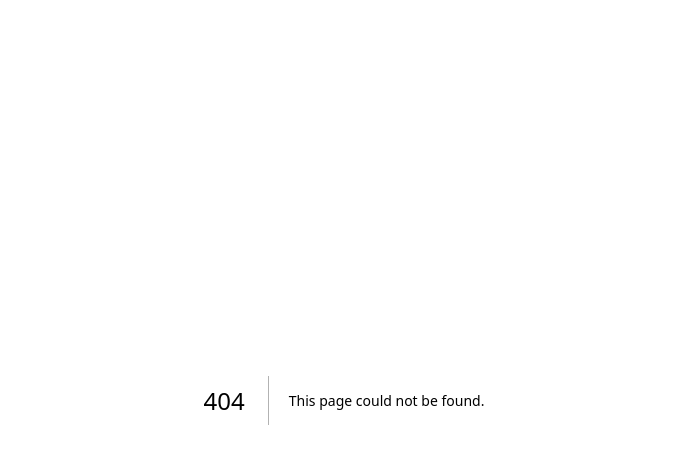
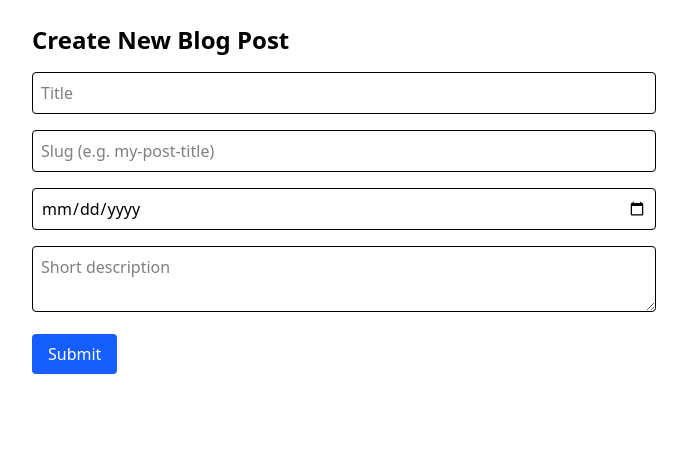
Before and after one commit to rajendra-systango11/blog-app-nextjs, a Next.js app: page /create in a window 1280 px wide. Before the commit this address had no page. Shown: the top 464 px of the page, without its empty margins (296-983 px from the left). Built offline with nearby package versions, Linux system fonts and the light colour scheme.

Commit message:
calling route

```diff
--- /dev/null
+++ b/src/app/api/posts/[slug]/route.ts
@@ -0,0 +1,11 @@
+import { blogPosts } from "@/lib/posts";
+import { NextResponse } from "next/server";
+
+export async function GET(_:Request, {params}:{params:{slug:string}}) {
+  const post = blogPosts.find((p) => p.slug === params.slug);
+    if (!post) {
+    return NextResponse.json({ error: 'Post not found' }, { status: 404 });
+  }
+
+  return NextResponse.json(post);
+}
--- /dev/null
+++ b/src/app/api/posts/route.ts
@@ -0,0 +1,31 @@
+import { blogPosts } from '@/lib/posts';
+
+export async function POST(req: Request) {
+  const newPost = await req.json();
+
+  if (!newPost.title || !newPost.slug || !newPost.date || !newPost.excerpt) {
+    return new Response(JSON.stringify({ error: 'Missing required fields' }), {
+      status: 400,
+    });
+  }
+
+  const exists = blogPosts.some((post) => post.slug === newPost.slug);
+  if (exists) {
+    return new Response(JSON.stringify({ error: 'Post already exists' }), {
+      status: 409,
+    });
+  }
+
+  blogPosts.push(newPost);
+  return new Response(JSON.stringify({ success: true, post: newPost }), {
+    status: 200,
+    headers: { 'Content-Type': 'application/json' },
+  });
+}
+
+export async function GET() {
+  return new Response(JSON.stringify(blogPosts), {
+    status: 200,
+    headers: { 'Content-Type': 'application/json' },
+  });
+}
--- a/src/app/blog/[slug]/page.tsx
+++ b/src/app/blog/[slug]/page.tsx
@@ -1,6 +1,8 @@
+'use client'
 import { blogPosts } from '@/lib/posts';
 import Link from 'next/link';
 import { notFound } from 'next/navigation';
+import { useEffect, useState } from 'react';
 
 type Props = {
   params: {
@@ -14,8 +16,31 @@ export async function generateStaticParams() {
   }));
 }
 
+export async function generateMetadata ({params}:Props){
+  const post = blogPosts.find((p) => p.slug === params.slug);
+
+  if (!post) {
+    notFound(); // triggers 404 page
+  }
+return {
+    title:post.title,
+    description: post.excerpt
+}
+
+}
+
 export default function BlogPostPage({ params }: Props) {
-  const post = blogPosts.find((p) => p.slug === params.slug);
+    const [post, setPost] = useState([]);
+
+    useEffect(() => {
+      const fetchPosts = async () => {
+        const res = await fetch(`/api/posts/${params.slug}`);
+        const data = await res.json();
+        console.log(data)
+        setPost(data);
+      };
+      fetchPosts();
+    }, []);
 
   if (!post) {
     notFound(); // triggers 404 page
--- /dev/null
+++ b/src/app/create/page.tsx
@@ -0,0 +1,90 @@
+'use client';
+
+import { useState } from 'react';
+
+export default function CreatePostPage() {
+  const [formData, setFormData] = useState({
+    title: '',
+    slug: '',
+    excerpt: '',
+    date: '',
+  });
+
+  const [status, setStatus] = useState<'idle' | 'success' | 'error' | 'duplicate'>('idle');
+
+  const handleChange = (e: React.ChangeEvent<HTMLInputElement | HTMLTextAreaElement>) => {
+    setFormData({ ...formData, [e.target.name]: e.target.value });
+    setStatus('idle');
+  };
+
+  const handleSubmit = async (e: React.FormEvent) => {
+    e.preventDefault();
+
+    // 💡 Simple required field validation
+    if (!formData.title || !formData.slug || !formData.excerpt || !formData.date) {
+      setStatus('error');
+      return;
+    }
+
+    const res = await fetch('/api/posts', {
+      method: 'POST',
+      headers: { 'Content-Type': 'application/json' },
+      body: JSON.stringify(formData),
+    });
+
+    if (res.status === 409) {
+      setStatus('duplicate');
+    } else if (res.ok) {
+      setStatus('success');
+      setFormData({ title: '', slug: '', excerpt: '', date: '' }); // reset form
+    } else {
+      setStatus('error');
+    }
+  };
+
+  return (
+    <main className="p-6 max-w-2xl mx-auto">
+      <h1 className="text-2xl font-bold mb-4">Create New Blog Post</h1>
+
+      {status === 'success' && <p className="text-green-600 mb-2">✅ Post created!</p>}
+      {status === 'duplicate' && <p className="text-red-600 mb-2">⚠️ Slug already exists.</p>}
+      {status === 'error' && <p className="text-red-600 mb-2">❌ All fields required or an error occurred.</p>}
+
+      <form onSubmit={handleSubmit} className="space-y-4">
+        <input
+          type="text"
+          name="title"
+          placeholder="Title"
+          value={formData.title}
+          onChange={handleChange}
+          className="w-full p-2 border rounded"
+        />
+        <input
+          type="text"
+          name="slug"
+          placeholder="Slug (e.g. my-post-title)"
+          value={formData.slug}
+          onChange={handleChange}
+          className="w-full p-2 border rounded"
+        />
+        <input
+          type="date"
+          name="date"
+          value={formData.date}
+          onChange={handleChange}
+          className="w-full p-2 border rounded"
+        />
+        <textarea
+          name="excerpt"
+          placeholder="Short description"
+          value={formData.excerpt}
+          onChange={handleChange}
+          className="w-full p-2 border rounded"
+        />
+        <button type="submit" className="bg-blue-600 text-white px-4 py-2 rounded">
+          Submit
+        </button>
+      </form>
+    </main>
+  );
+}
--- a/src/app/page.tsx
+++ b/src/app/page.tsx
@@ -1,14 +1,27 @@
+'use client'
 import Link from 'next/link';
-import { blogPosts } from '@/lib/posts';
-import { Key, ReactElement, JSXElementConstructor, ReactNode, ReactPortal } from 'react';
+import { BlogPost } from '@/lib/posts';
+import { Key, ReactElement, JSXElementConstructor, ReactNode, ReactPortal, useState, useEffect } from 'react';
 
 export default function Home() {
+  const [posts, setPosts] = useState<BlogPost[]>([]);
+
+  useEffect(() => {
+    const fetchPosts = async () => {
+      const res = await fetch('/api/posts');
+      const data = await res.json();
+      console.log(data)
+      setPosts(data);
+    };
+    fetchPosts();
+  }, []);
+
   return (
     <main className="p-6 max-w-3xl mx-auto">
       <h1 className="text-4xl font-bold mb-4">My Blog</h1>
 
       <ul className="space-y-6">
-        {blogPosts.map((post: { slug: Key | null | undefined; title: string | number | bigint | boolean | ReactElement<unknown, string | JSXElementConstructor<any>> | Iterable<ReactNode> | ReactPortal | Promise<string | number | bigint | boolean | ReactPortal | ReactElement<unknown, string | JSXElementConstructor<any>> | Iterable<ReactNode> | null | undefined> | null | undefined; date: string | number | bigint | boolean | ReactElement<unknown, string | JSXElementConstructor<any>> | Iterable<ReactNode> | ReactPortal | Promise<string | number | bigint | boolean | ReactPortal | ReactElement<unknown, string | JSXElementConstructor<any>> | Iterable<ReactNode> | null | undefined> | null | undefined; excerpt: string | number | bigint | boolean | ReactElement<unknown, string | JSXElementConstructor<any>> | Iterable<ReactNode> | ReactPortal | Promise<string | number | bigint | boolean | ReactPortal | ReactElement<unknown, string | JSXElementConstructor<any>> | Iterable<ReactNode> | null | undefined> | null | undefined; }) => (
+        {posts.map((post: { slug: Key | null | undefined; title: string | number | bigint | boolean | ReactElement<unknown, string | JSXElementConstructor<any>> | Iterable<ReactNode> | ReactPortal | Promise<string | number | bigint | boolean | ReactPortal | ReactElement<unknown, string | JSXElementConstructor<any>> | Iterable<ReactNode> | null | undefined> | null | undefined; date: string | number | bigint | boolean | ReactElement<unknown, string | JSXElementConstructor<any>> | Iterable<ReactNode> | ReactPortal | Promise<string | number | bigint | boolean | ReactPortal | ReactElement<unknown, string | JSXElementConstructor<any>> | Iterable<ReactNode> | null | undefined> | null | undefined; excerpt: string | number | bigint | boolean | ReactElement<unknown, string | JSXElementConstructor<any>> | Iterable<ReactNode> | ReactPortal | Promise<string | number | bigint | boolean | ReactPortal | ReactElement<unknown, string | JSXElementConstructor<any>> | Iterable<ReactNode> | null | undefined> | null | undefined; }) => (
           <li key={post.slug} className="border-b pb-4">
             <h2 className="text-2xl font-semibold text-blue-700">
               <Link href={`/blog/${post.slug}`}>{post.title}</Link>
```
